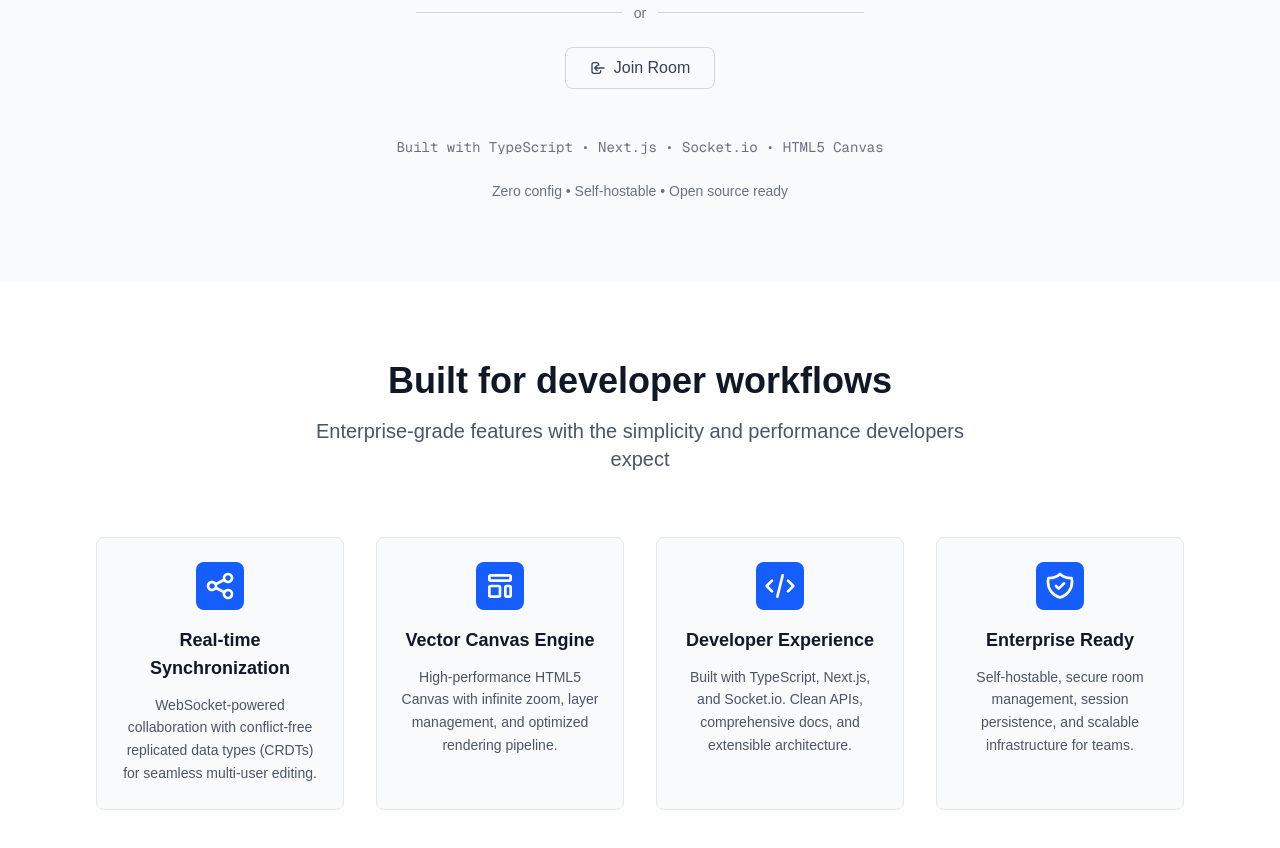
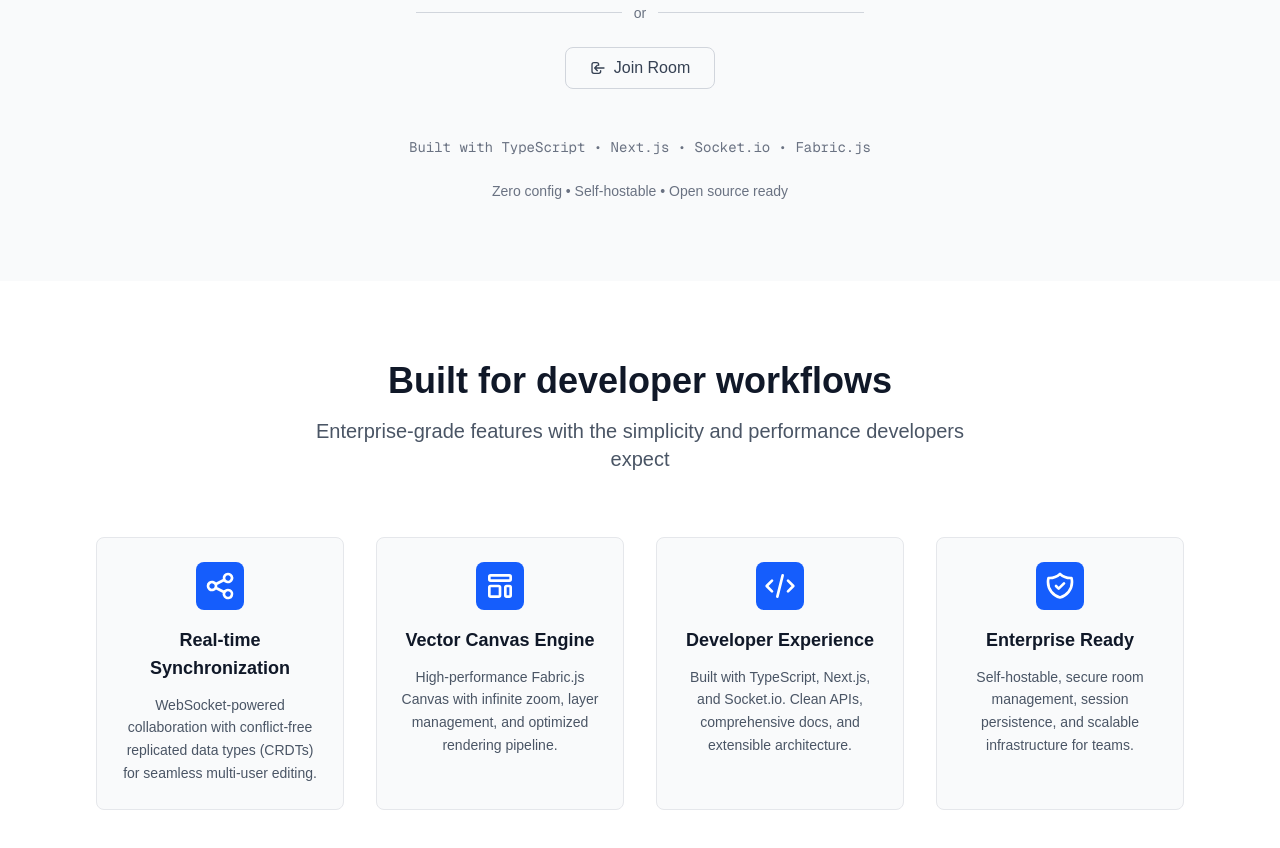
Before and after one commit to aneeshsunganahalli/CoSketch, a Next.js app in the folder client/: page / in a window 1280 px wide. Shown: the part 500-1348 px from the top of the page. Built offline with nearby package versions, Linux system fonts and the light colour scheme; no server answers.

Commit message:
Changed to v2 Branch

```diff
--- a/client/app/page.tsx
+++ b/client/app/page.tsx
@@ -25,7 +25,7 @@ export default function Home() {
         </svg>
       ),
       title: "Vector Canvas Engine",
-      description: "High-performance HTML5 Canvas with infinite zoom, layer management, and optimized rendering pipeline."
+      description: "High-performance Fabric.js Canvas with infinite zoom, layer management, and optimized rendering pipeline."
     },
     {
       icon: (
@@ -118,7 +118,7 @@ export default function Home() {
 
             {/* Tech Stack */}
             <div className="text-center text-gray-500 mb-6">
-              <p className="text-sm font-mono">Built with TypeScript • Next.js • Socket.io • HTML5 Canvas</p>
+              <p className="text-sm font-mono">Built with TypeScript • Next.js • Socket.io • Fabric.js</p>
             </div>
 
             {/* Social Proof */}
```
